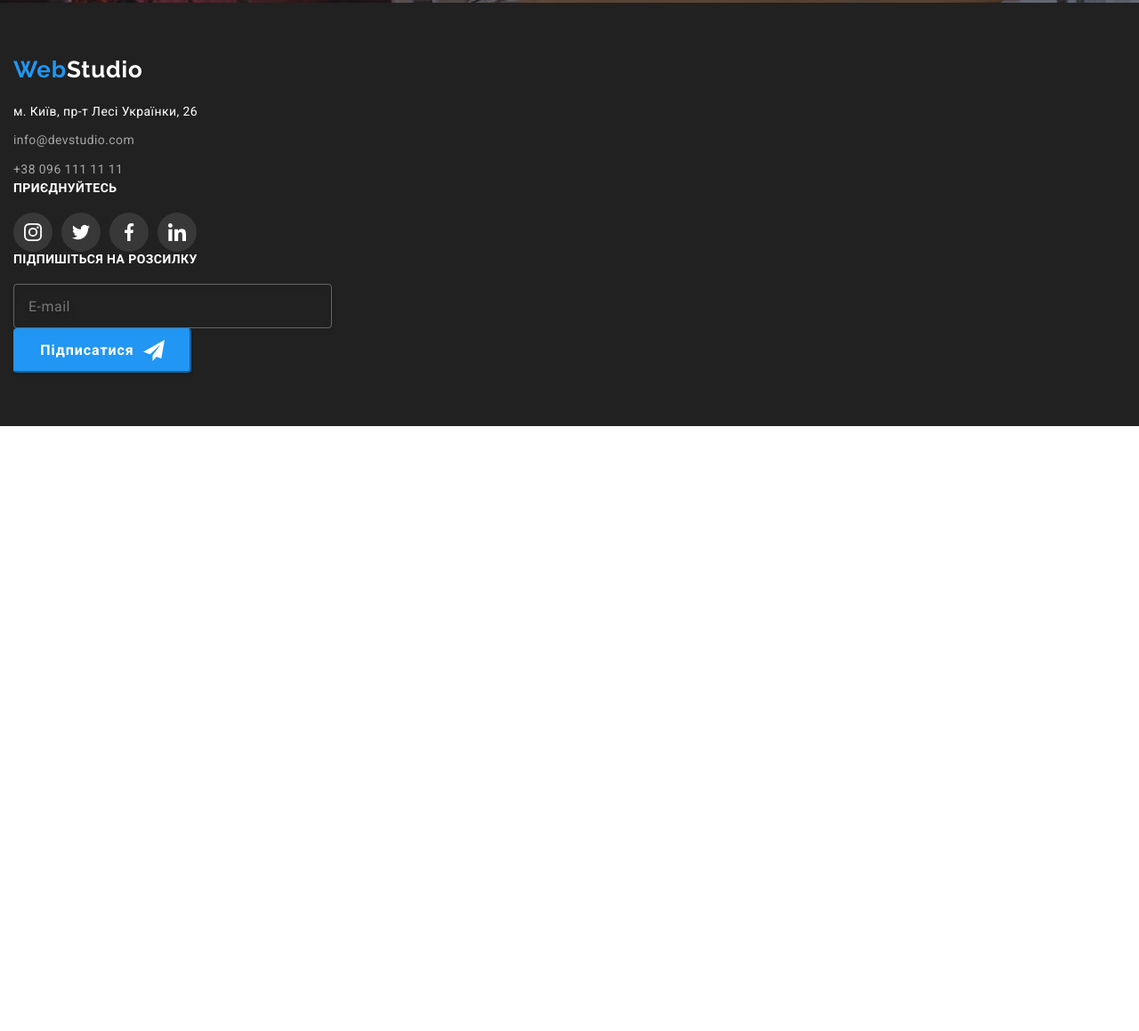
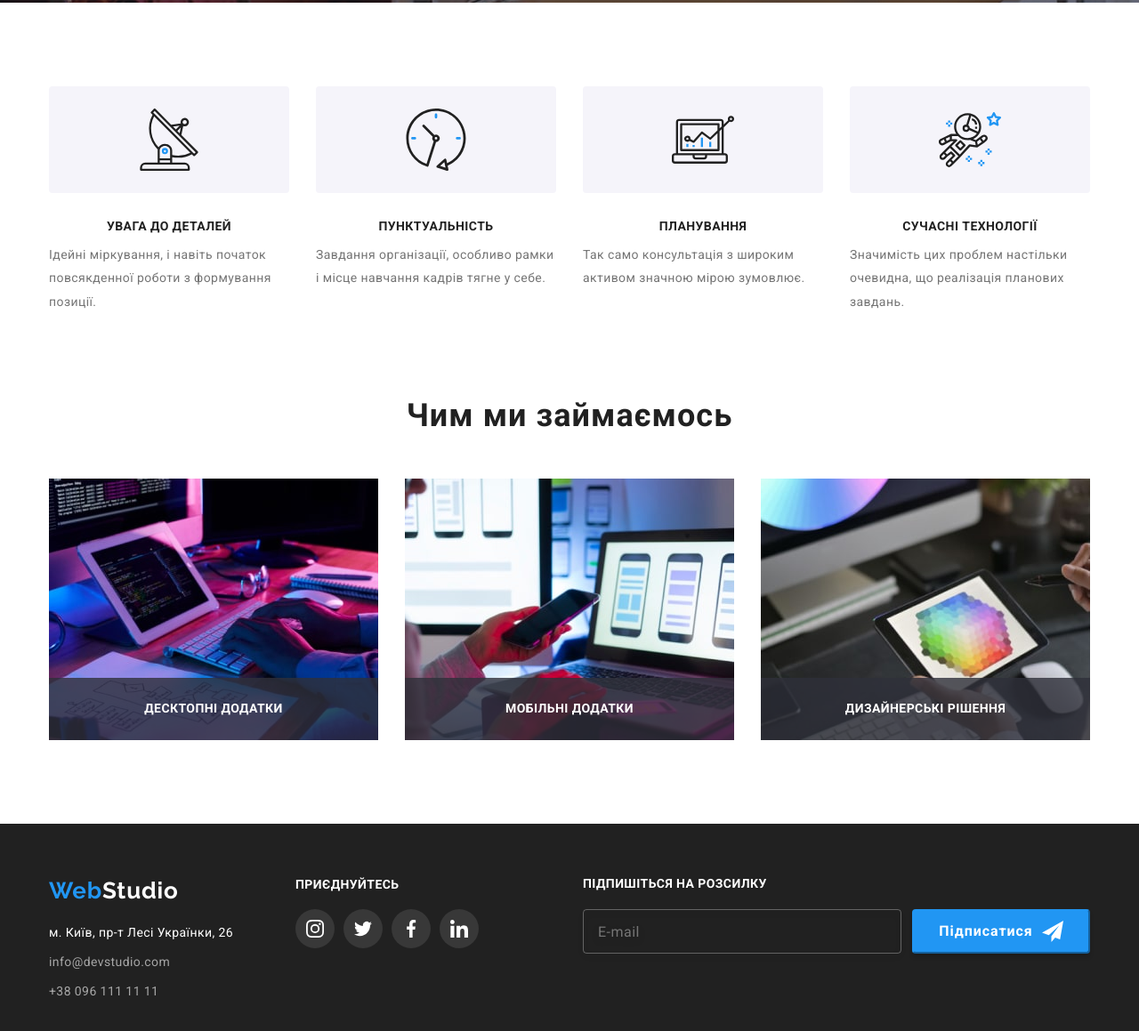
Before and after one commit to VladislavXIII/goit-markup-hw-08, a plain HTML site: page index.html in a window 1280 px wide. Shown: the part 677-1836 px from the top of the page at 89% size. Before the commit the page ends 1156 px from the top, so only its background shows below. Drawn offline with nearby package versions, Linux system fonts and the light colour scheme.

Commit message:
footer adaptive

```diff
--- a/index.html
+++ b/index.html
@@ -162,7 +162,7 @@
           </button>
         </div>
       </section>
-      <!-- <section class="skill">
+      <section class="skill">
         <div class="container skill__container">
           <ul class="skill__list list">
             <li class="skill__item skill__antenna-icon">
@@ -194,8 +194,8 @@
             </li>
           </ul>
         </div>
-      </section> -->
-      <!-- <section class="about">
+      </section>
+      <section class="about">
         <div class="container about__container">
           <h2 class="about__caption">Чим ми займаємось</h2>
           <ul class="list project-list">
@@ -240,7 +240,7 @@
             </li>
           </ul>
         </div>
-      </section> -->
+      </section>
       <!-- <section class="team">
         <div class="container team__container">
           <h2 class="team__caption">Наша команда</h2>
@@ -574,6 +574,7 @@
     </main>
     <footer class="footer">
       <div class="container footer-container">
+        <div class="footer-tab-cont">
           <div class="adress-container">
             <a class="logo logo--footer link" href="./index.html"
               ><span class="logo__web">Web</span>Studio</a
@@ -583,7 +584,9 @@
                 <p class="address-inform">м. Київ, пр-т Лесі Українки, 26</p>
                 <ul class="address-list list">
                   <li class="address-contact">
-                  <a class="address-mail-link" href="mailto:info@devstudio.com"
+                    <a
+                      class="address-mail-link"
+                      href="mailto:info@devstudio.com"
                       >info@devstudio.com</a
                     >
                   </li>
@@ -631,6 +634,8 @@
               </ul>
             </section>
           </div>
+        </div>
+
         <div class="footer-sub">
           <section class="footer-sub-section">
             <p class="footer-sub-text">Підпишіться на розсилку</p>
--- a/saas/extreme-layers/_footer.scss
+++ b/saas/extreme-layers/_footer.scss
@@ -2,22 +2,34 @@
     background-color: #212121;
     padding-top: 60px;
     padding-bottom: 60px;
+    display: inline-flex;
+    justify-content: center;
+    text-align: center;
+    @media screen and (min-width: 1200px) {
+     text-align: start;
+     width: 100%;
+    }
 }
 
 .footer-container {
-    display: flex;
+    display: inline-block;
+    justify-content: center;
+    align-content: center;
     @media screen and (min-width: 480px) {
         width: 480px;
-        display: inline-block;
-        justify-content: center;
-        align-content: center;
-
     }
     @media screen and (min-width: 768px) {
         width: 768px;
     }
     @media screen and (min-width: 1200px) {
         width: 1200px;
+        display: flex;
+    }
+}
+.footer-tab-cont{
+    @media screen and (min-width: 768px) {
+        display: flex;
+        justify-content: space-around;
     }
 }
 
@@ -26,15 +38,15 @@
     font-family: 'Raleway', sans-serif;
     font-style: normal;
     font-weight: 700;
-    font-size: 26px;
-    line-height: 1.19;
+    font-size: 24px;
+    line-height: 1.17;
     letter-spacing: 0.03em;
     color: #FFFFFF;
-    /* margin-top: 60px; */
     margin-bottom: 20px;
-    @media screen and (min-width: 480px) {
-        font-size: 24px;
-        line-height: 1.17;
+    @media screen and (min-width: 1200px) {
+        font-size: 26px;
+        line-height: 1.19;
+    }
 }
 
 .logo__web{
@@ -48,12 +60,21 @@
     font-size: 14px;
     line-height: 1.7;
     letter-spacing: 0.03em;
-    margin-right: 70px;
+    margin-bottom: 60px;
+    @media screen and (min-width: 1200px) {
+        margin-bottom: 9px;
+        margin-right: 70px;
+    }
+
 }
 
 .address-inform {
     color: #FFFFFF;
-    margin-bottom: 9px;
+    margin-bottom: 8px;
+    @media screen and (min-width: 1200px) {
+        margin-bottom: 9px;
+    }
+
 }
 
 .address-mail-link {
@@ -61,7 +82,10 @@
     font-family: 'Roboto', sans-serif;
     color: rgba(255, 255, 255, 0.6);
     text-decoration: none;
-    margin-bottom: 9px;
+    margin-bottom: 8px;
+    @media screen and (min-width: 1200px) {
+        margin-bottom: 9px;
+    }
 }
 
 .address-tel-link {
@@ -76,6 +100,7 @@
     justify-content: flex-start;
     align-items: center;
     width: 206px;
+    margin-bottom: 60px;
 
 }
 
@@ -86,7 +111,7 @@
     line-height: 16px;
     letter-spacing: 0.03em;
     text-transform: uppercase;
-
+    margin-bottom: 20px;
     color: #FFFFFF;
 }
 
@@ -171,9 +196,11 @@
 
 .footer-mail-field {
     box-sizing: border-box;
-    width: 358px;
+    // width: 358px;
+    width: 100%;
     height: 50px;
     margin-right: 12px;
+    margin-bottom: 20px;
     background-color: transparent;
     padding-left: 16px;
     color: #FFFFFF;
@@ -189,13 +216,20 @@
     align-items: center;
     letter-spacing: 0.03em;
     }
+    @media screen and (min-width: 768px) {
+        width: 450px;
+    }
+    @media screen and (min-width: 1200px) {
+        width: 358px;
+        margin-bottom: 0;
+    }
 }
 
 .footer-sub-field {
-    display: flex;
-    @media screen and (min-width: 480px) {
-        display: inline-block;
+    @media screen and (min-width: 1200px) {
+        display: flex;
     }
+
 }
 
 .footer-sub-btn {
@@ -216,10 +250,10 @@
     letter-spacing: 0.06em;
     color: #FFFFFF;
     border-color: var(--accent-color);
-
     cursor: pointer;
+    margin: 0 auto;
 }
 
 .footer-sub-icon {
-    margin-left: 10px;
+    margin-left: 10px
 }
```
Also changed, not shown: css/main.css, css/main.min.css, 2 other files. Lines whose indentation alone changed are shown as unchanged.
